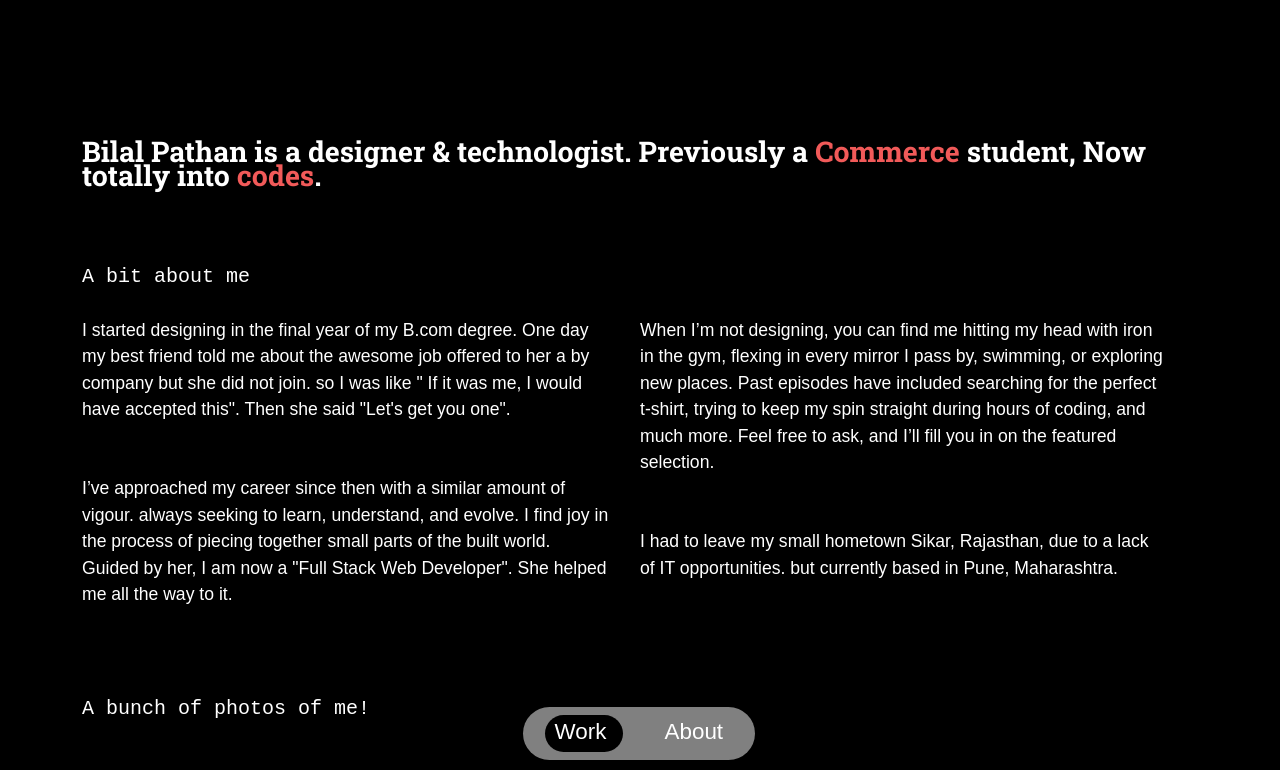
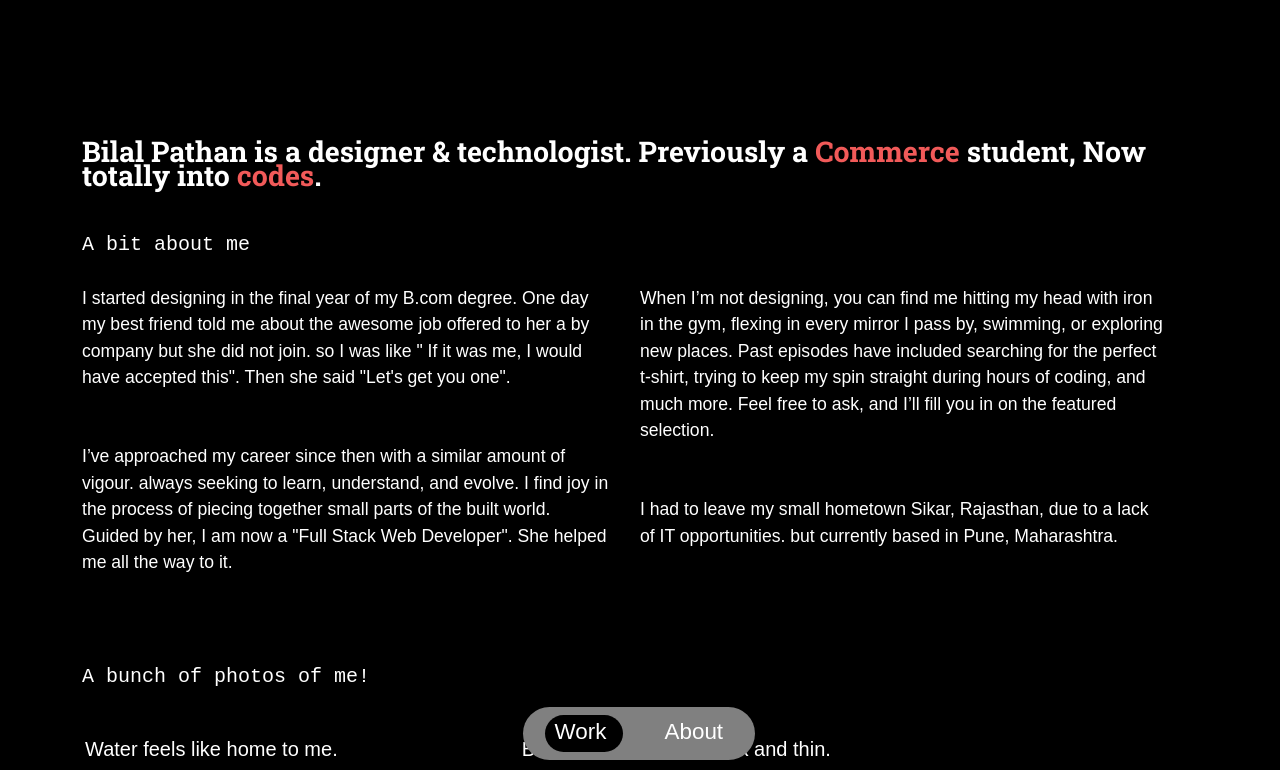
Before and after one commit to pakhtunbilal/personal_website, a React (Create React App) app: page /about in a window 1280 px wide. Shown: the top 770 px of the page. Built offline with nearby package versions, Linux system fonts and the light colour scheme; grey boxes are pictures that could not be loaded.

Commit message:
padding changed for the paragraph

```diff
--- a/src/App.css
+++ b/src/App.css
@@ -106,7 +106,7 @@ body {
   color: #F15A59;
 }
 .introHeading {
-  margin-top: 4.5rem;
+  margin-top: 2.5rem;
   font-family: 'Cutive Mono', monospace;
 }
 
```
